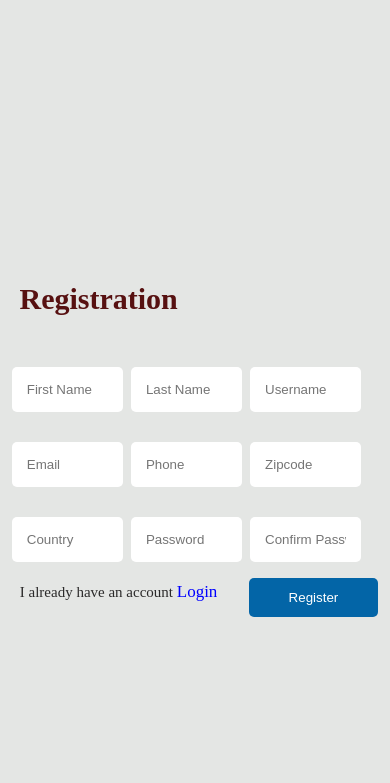
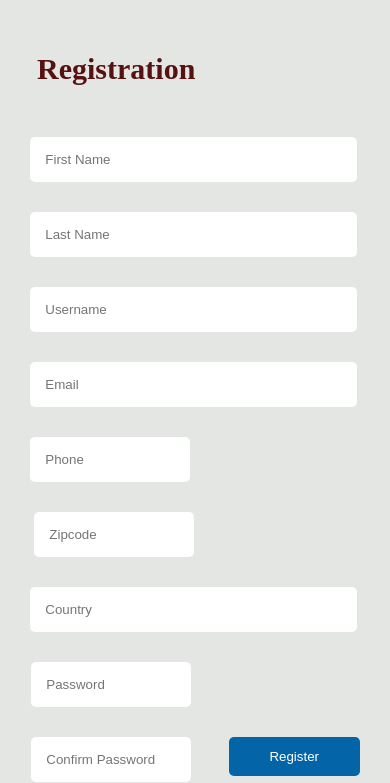
Before and after one commit to Abdoljega/hover-form-app, a plain HTML site: page index.html in a window 390 px wide. Both pictures are taken after a click on the element "Sign Up". Drawn offline with Linux system fonts and the light colour scheme; a web font is replaced by a local one.

Commit message:
fifth commit

```diff
--- a/css/register.css
+++ b/css/register.css
@@ -385,4 +385,86 @@ main{
         position: absolute;
 
     }
+
+    .container .register-container.active .register-center{
+        height: 90%;
+    }
+     .register-container .register-center{
+        width: 95%;
+        height: 90%;
+        position: relative;
+        filter: blur(5px);
+        /* border: 2px solid rgb(151, 177, 241); */
+        border-radius: 10px;
+        overflow-y: auto;
+        /* background-color: cadetblue; */
+    }
+
+    .register-container .register-center::-webkit-scrollbar{
+        width: 3px;
+    }
+
+    .register-container .register-center::-webkit-scrollbar-thumb{
+        background-color: rgb(218, 208, 208);
+    }
+    .register-center form{
+        width: 95%;
+        height: 100%;
+        /* background-color: chocolate; */
+        margin: auto;
+    }
+    .register-container.active .register-center form{
+        width: 95%;
+        height: 100%;
+        /* background-color: chocolate; */
+        margin: auto;
+    }
+    .container .register-container.active .register-center form input{
+        width: 98%;
+        margin: 15px 2px;
+    }
+
+    .container .register-container.active .register-center form input[type="number"]{
+        width: 48%;
+    }
+
+    .container .register-container.active .register-center form #zipcode{
+        width: 48%;
+        margin: 15px 6px;
+    }
+
+    .container .register-container.active .register-center form input[type="password"]{
+        width: 48%;
+        margin: 15px 3px;
+    }
+
+    .container .register-container .register-center form input{
+        width: 98%;
+        margin: 15px 2px;
+    }
+
+    .container .register-container .register-center form input[type="number"]{
+        width: 48%;
+
+    }
+
+    .container .register-container .register-center form #zipcode{
+        width: 48%;
+    }
+
+    .container .register-container .register-center form input[type="password"]{
+        width: 48%;
+        margin: 15px 3px;
+    }
+
+    .register-container.active .register-center{
+        width: 90%;
+        height: 80%;
+        position: relative;
+        filter: blur(0px);
+        /* border: 2px solid rgb(151, 177, 241); */
+        border-radius: 10px;
+        overflow-y: auto;
+        /* background-color: cadetblue; */
+    }
 }
--- a/index.html
+++ b/index.html
@@ -48,7 +48,7 @@
 
                             <input type="email" placeholder="Email">
                             <input type="number" placeholder="Phone">
-                            <input type="text" placeholder="Zipcode">
+                            <input type="text" placeholder="Zipcode" id="zipcode">
 
 
                             <input type="text" placeholder="Country">
```
